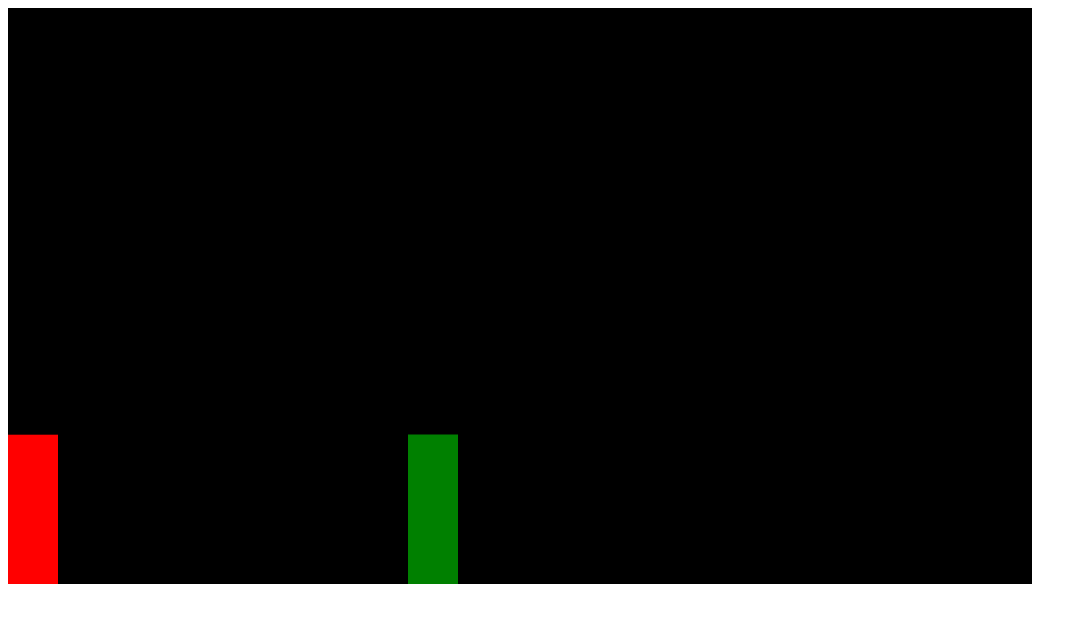
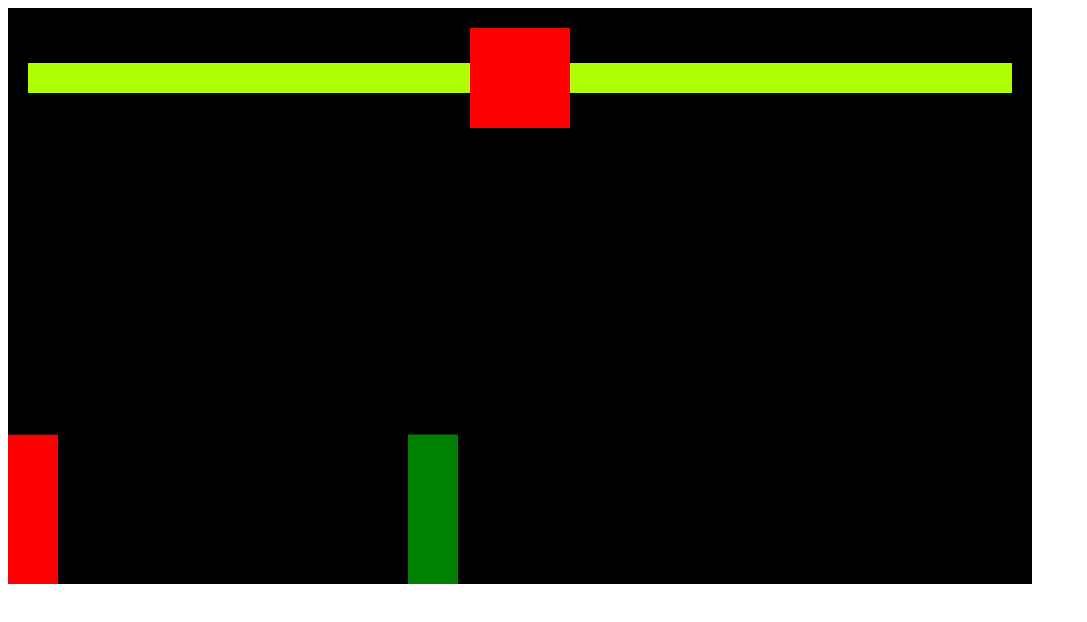
Before and after one commit to jshuaaaa/kazook-fighting-game, a plain HTML site: page index.html in a window 1280 px wide. Shown: the whole page, without its empty margins (0-1087 px from the left). Drawn offline with Linux system fonts and the light colour scheme.

Commit message:
added healthbar functionality

```diff
--- a/index.html
+++ b/index.html
@@ -5,10 +5,30 @@
     <meta http-equiv="X-UA-Compatible" content="IE=edge">
     <meta name="viewport" content="width=device-width, initial-scale=1.0">
     <title>Document</title>
+    <style>
+        * {
+            box-sizing: border-box
+        }
+    </style>
 </head>
 <body>
+    <div style="position: relative; display: inline-block;">
+    <div style="position: absolute; display: flex; width: 100%; align-items: center; padding: 20px;">
+        <div style="position: relative;  height: 30px; width: 100%; display: flex; justify-content: flex-end;">
+            <div  style="background-color: red; height: 30px; width: 100%;"></div>
+            <div id="playerHealth"style="position: absolute; background-color: rgb(174, 255, 0); top: 0; right: 0; width:100%; bottom: 0;"></div>
+            </div>
+
+
+        <div style="background-color: red; width: 100px; height: 100px; flex-shrink: 0;"></div>
+
+        <div style="position: relative;  height: 30px; width: 100%;">
+        <div  style="background-color: red; height: 30px; width: 100%;"></div>
+        <div id="enemyHealth" style="position: absolute; background-color: rgb(174, 255, 0); top: 0; right: 0; left: 0; bottom: 0;"></div>
+        </div>
+    </div>
     <canvas></canvas>
-
+    </div>
     <script src="index.js"></script>
 </body>
 </html>
--- a/index.js
+++ b/index.js
@@ -26,6 +26,7 @@ class Sprite {
         }
         this.color = color
         this.isAttacking
+        this.health = 100
     }
 
     draw() {
@@ -175,7 +176,9 @@ function animate() {
     })
          && player.isAttacking) {
             player.isAttacking = false
-        console.log('go');
+            enemy.health -= 20
+            document.querySelector('#enemyHealth').style.width = enemy.health + '%'
+
     }
 
     if ( rectangularCollision({
@@ -184,6 +187,8 @@ function animate() {
     })
          && enemy.isAttacking) {
             enemy.isAttacking = false
+            player.health -= 20
+            document.querySelector('#playerHealth').style.width = player.health + '%'
         console.log('cringe');
     }
 
```
